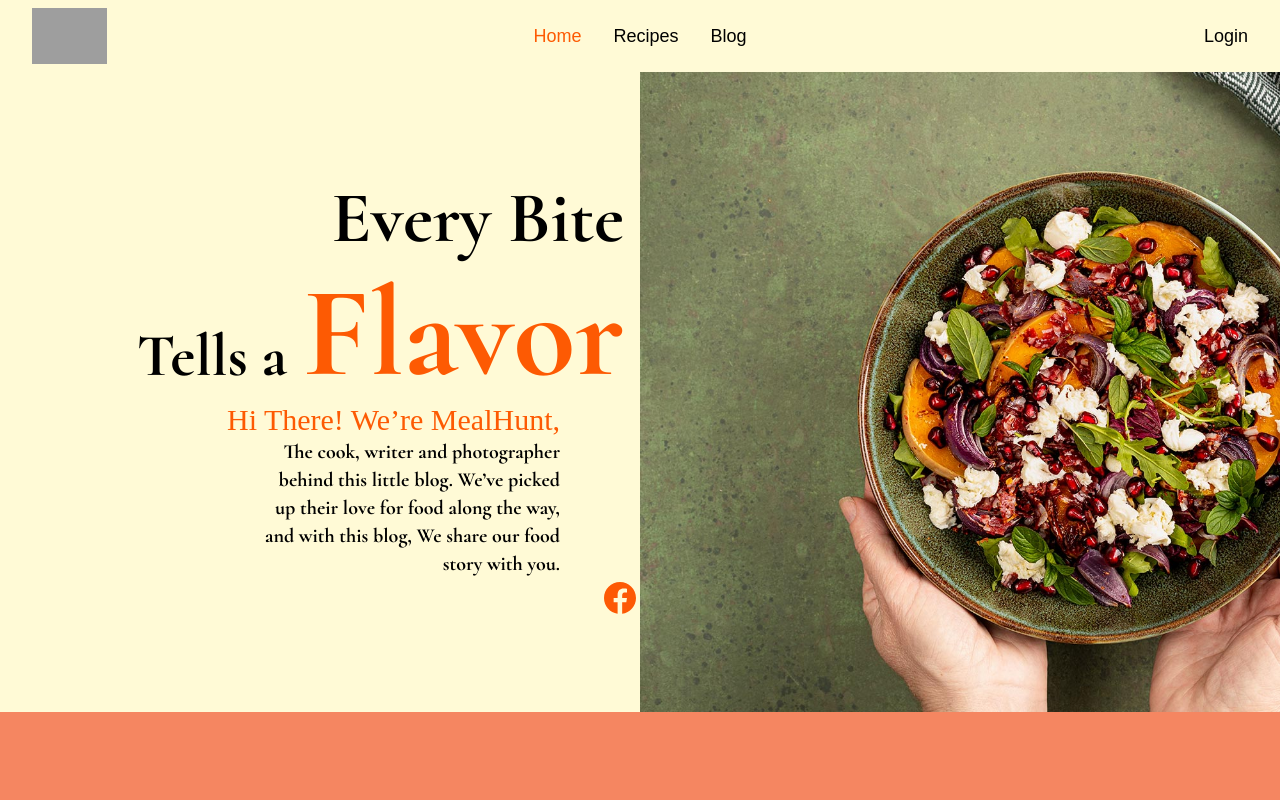
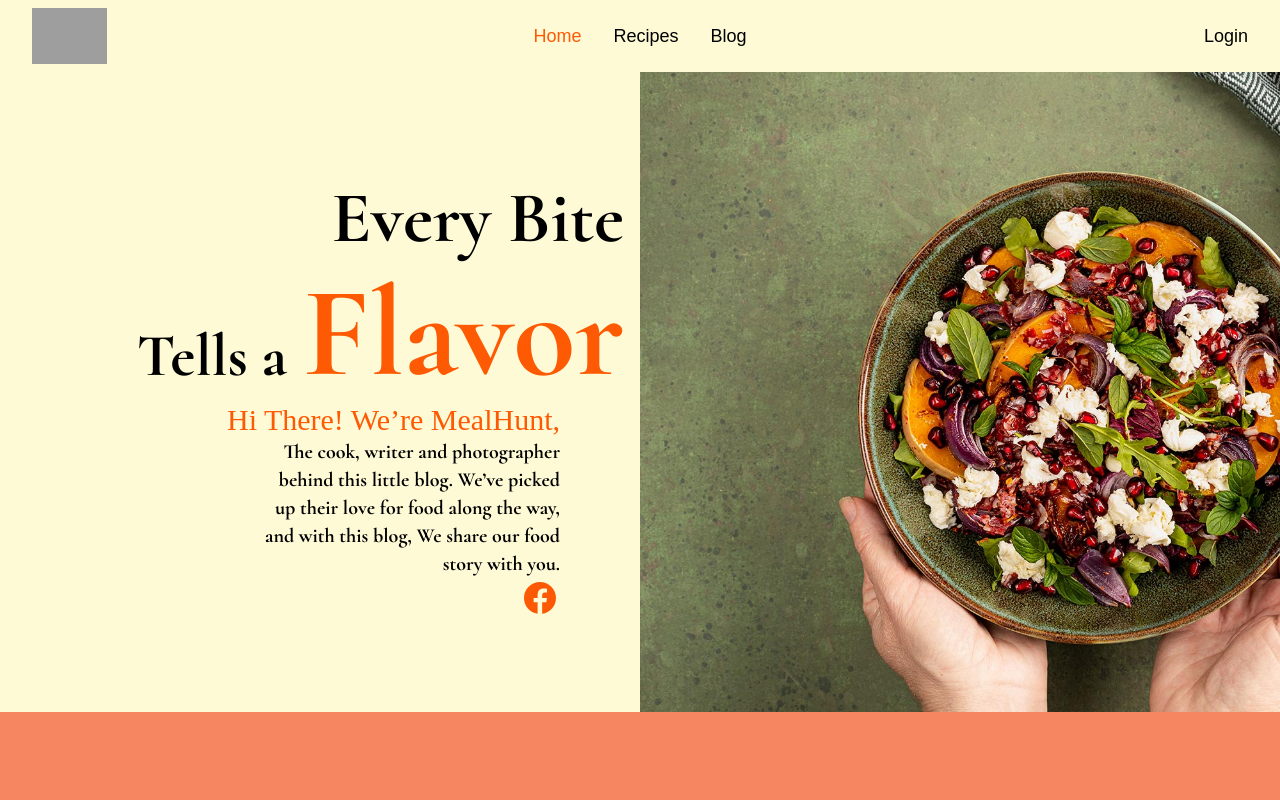
Before and after one commit to Exe-Mealhunt/FrontEnd, a Next.js app: page / in a window 1280 px wide. Shown: the top 800 px of the page. Built offline with nearby package versions, Linux system fonts and the light colour scheme; no server answers; grey boxes are pictures that could not be loaded; a web font is replaced by a local one.

Commit message:
Fix icon position

```diff
--- a/src/app/page.tsx
+++ b/src/app/page.tsx
@@ -69,6 +69,7 @@ export default function Page() {
             </h2>
 
             <a
+              className="mr-20"
               href="https://www.facebook.com/profile.php?id=61566404104949&is_tour_dismissed&locale=vi_VN"
               target="_blank"
             >
```
